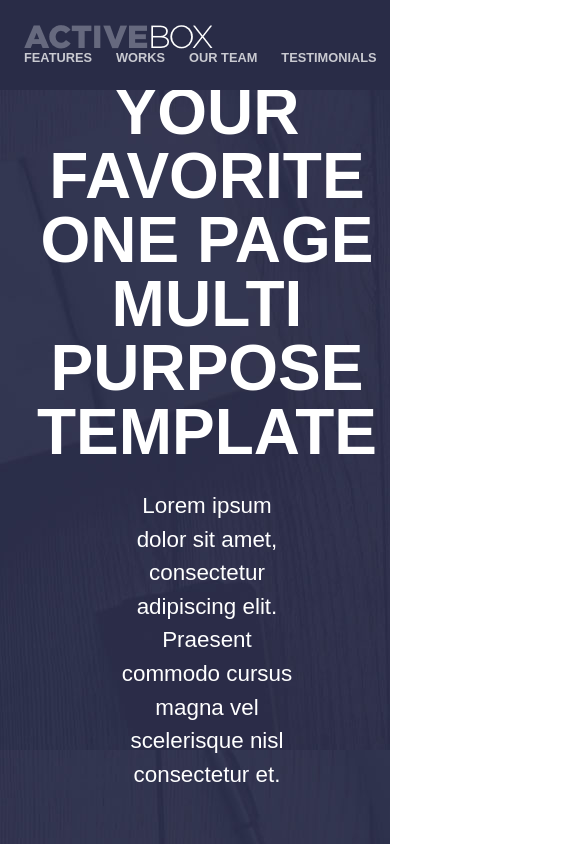
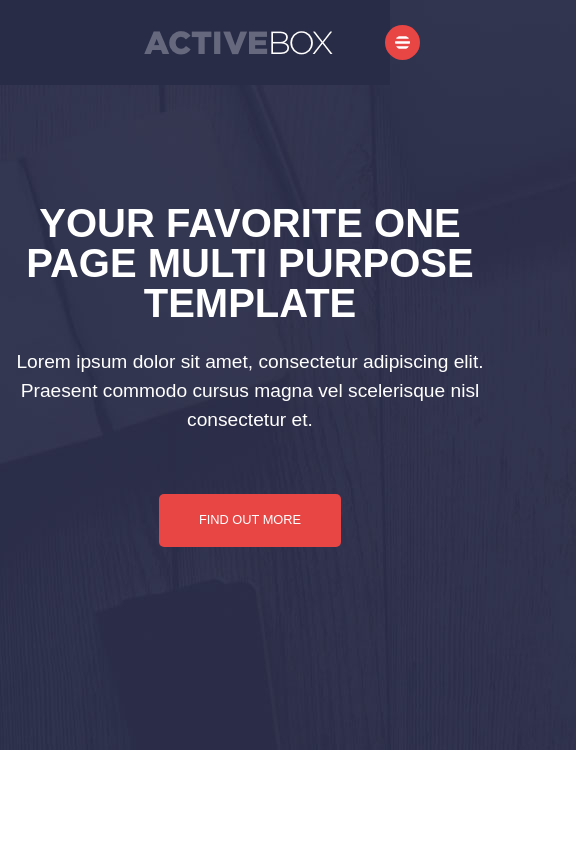
Before and after one commit to arsen39/adaptive_layout_task, a plain HTML site: page index.html in a window 390 px wide. Shown: the top 844 px of the page, 585 px wide, since content can reach past the window. Drawn offline with Linux system fonts and the light colour scheme.

Commit message:
Add some adaptive

```diff
--- a/assets/css/style.css
+++ b/assets/css/style.css
@@ -1,13 +1,17 @@
 @import url(./reset.css);
 @import url(./bootstrap-grid.css);
 
-body{
+:root {
+  --hover-transition: 0.5s;
+}
+
+body {
   box-sizing: border-box;
   font-family: Arial, Helvetica, sans-serif;
   margin: 0;
 }
 
-.page-header{
+.page-header {
   position: fixed;
   top: 0;
   left: 0;
@@ -16,31 +20,33 @@ body{
   background-color: #292c47;
 }
 
-.header-wrapper{
+.header-wrapper {
   margin: 25px 0;
   margin-left: auto;
   margin-right: auto;
+  flex-wrap: nowrap;
+  justify-content: space-evenly;
 }
 
-.header-logo{
+.header-logo {
   align-self: center;
   object-fit: cover;
-
 }
 
-.header-nav{
+.header-nav {
   align-self: center;
 }
 
-.nav-list{
+.nav-list {
   flex-wrap: nowrap;
 }
 
 .nav-item {
   display: inline-block;
+  text-align: center;
 }
 
-.nav-item-link{
+.nav-item-link {
   text-decoration: none;
   text-transform: uppercase;
   color: rgba(255, 255, 255, 0.75);
@@ -50,13 +56,72 @@ body{
   white-space: nowrap;
 }
 
-.title-section{
+.mobile-nav {
+  display: none;
+}
+
+.mobile-nav-img {
+  display: none;
+
+  background-color: #e84545;
+  padding: 10px;
+  max-width: 15px;
+  box-sizing: content-box;
+
+  border-radius: 50%;
+}
+
+@media (max-width: 1024px) {
+  .header-wrapper {
+    padding-left: 100px;
+    padding-right: 100px;
+    align-items: center;
+  }
+
+  .header-nav {
+    display: none;
+  }
+
+  .mobile-nav {
+    display: flex;
+    justify-content: flex-end;
+  }
+
+  .mobile-nav-img {
+    display: inline-block;
+    justify-self: flex-end;
+    align-self: center;
+  }
+}
+
+@media (max-width: 574px) {
+  .header-wrapper {
+    padding-left: 130px;
+    padding-right: 130px;
+  }
+}
+
+@media (max-width: 425px) {
+  .header-wrapper {
+    padding-left: 120px;
+    padding-right: 120px;
+  }
+}
+
+@media (max-width: 320px) {
+  .header-wrapper {
+    padding-left: 90px;
+    padding-right: 95px;
+  }
+}
+
+.title-section {
   background-image: url(../img/banner.jpg);
   min-height: 750px;
-
+  background-size: cover;
 }
 
-.title-wrapper{
+.title-wrapper {
   display: flex;
   flex-flow: column nowrap;
   justify-content: center;
@@ -68,20 +133,20 @@ body{
   min-height: 750px;
 }
 
-.title-header{
+.title-header {
   font-size: 4rem;
   text-transform: uppercase;
   font-weight: bold;
   margin-bottom: 25px;
 }
 
-.title-text{
+.title-text {
   font-size: 1.4rem;
   margin-bottom: 100px;
   line-height: 1.5;
 }
 
-.title-button{
+.title-button {
   text-decoration: none;
   color: inherit;
   font-size: 0.8rem;
@@ -91,7 +156,37 @@ body{
   border-radius: 5px;
 }
 
-.feature-item-box{
+@media (max-width: 1024px) {
+  .title-wrapper {
+    padding: 0px;
+  }
+
+  .title-text {
+    margin-bottom: 60px;
+  }
+}
+
+@media (max-width: 768px) {
+  .title-header {
+    font-size: 2.5rem;
+  }
+
+  .title-text {
+    font-size: 1.2rem;
+  }
+}
+
+@media (max-width: 570px) {
+  .title-section {
+    width: 576px;
+    margin: 0 auto;
+  }
+
+
+
+}
+
+.feature-item-box {
   display: flex;
   flex-flow: column nowrap;
   align-items: center;
@@ -101,27 +196,27 @@ body{
   padding: 0 30px;
 }
 
-.features-section{
+.features-section {
   padding-top: 100px;
   padding-bottom: 100px;
 }
 
-.feature-item-icon{
+.feature-item-icon {
   min-height: 65px;
   margin-bottom: 40px;
 }
 
-.feature-item-header{
+.feature-item-header {
   font-weight: bold;
   margin-bottom: 15px;
 }
 
-.feature-item-text{
+.feature-item-text {
   font-size: 0.9rem;
   line-height: 1.5;
 }
 
-.works-section{
+.works-section {
   display: flex;
   flex-flow: row wrap;
   overflow: hidden;
@@ -129,9 +224,10 @@ body{
   width: 99vw;
 }
 
-.works-item-box{
+.works-item-box {
   position: relative;
   width: 25%;
+  min-height: 350px;
   object-fit: cover;
   overflow: hidden;
   box-sizing: border-box;
@@ -140,17 +236,16 @@ body{
   border-bottom: 1px solid transparent;
 }
 
-.works-item-img{
+.works-item-img {
   width: 100%;
-  transition: transform 1s;
+  height: 100%;
+  transition: transform var(--hover-transition);
 
   object-fit: cover;
   object-position: center;
-
-
 }
 
-.works-item-hover-info{
+.works-item-hover-info {
   position: absolute;
   display: flex;
   flex-flow: column nowrap;
@@ -167,25 +262,25 @@ body{
   background-color: #e8454500;
   color: transparent;
 
-  transition: background-color 1s;
+  transition: background-color var(--hover-transition);
 }
 
-.works-item-header{
+.works-item-header {
   text-transform: uppercase;
   font-weight: bold;
   margin-bottom: 50px;
-  transition: margin-bottom 1s;
+  transition: margin-bottom var(--hover-transition);
 }
 
-.works-item-box:hover > .works-item-hover-info{
+.works-item-box:hover > .works-item-hover-info {
   background-color: #e84545d7;
   color: white;
 }
 
-.works-item-box:hover .works-item-header{
+.works-item-box:hover .works-item-header {
   margin-bottom: 5px;
 }
 
-.works-item-box:hover .works-item-img{
+.works-item-box:hover .works-item-img {
   transform: scale(1.3);
 }
--- a/index.html
+++ b/index.html
@@ -37,14 +37,14 @@
               </li>
             </ul>
           </nav>
-          <a href="#" class="mobile-nav"></a>
+          <a href="#" class="mobile-nav"><img class="mobile-nav-img" src="./assets/icon/menu.svg" alt=""></a>
         </div>
       </div>
     </header>
     <section class="title-section">
       <div class="container">
-        <div class="row">
-          <div class="col-1"></div>
+        <div class="row g-sm-0">
+          <div class="col-sm-1"></div>
           <div class="title-wrapper col-10">
             <h1 class="title-header">
               your favorite one page multi purpose template
@@ -55,7 +55,7 @@
             </p>
             <a href="#" class="title-button">find out more</a>
           </div>
-          <div class="col-1"></div>
+          <div class="col-sm-1"></div>
         </div>
       </div>
     </section>
```
Also changed, not shown: assets/icon/menu.svg (added).
